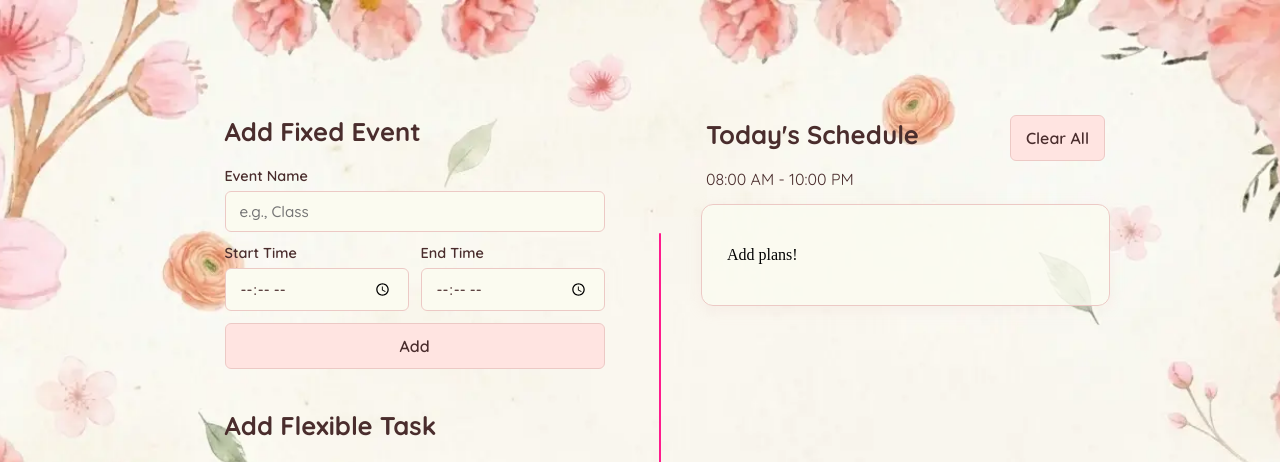
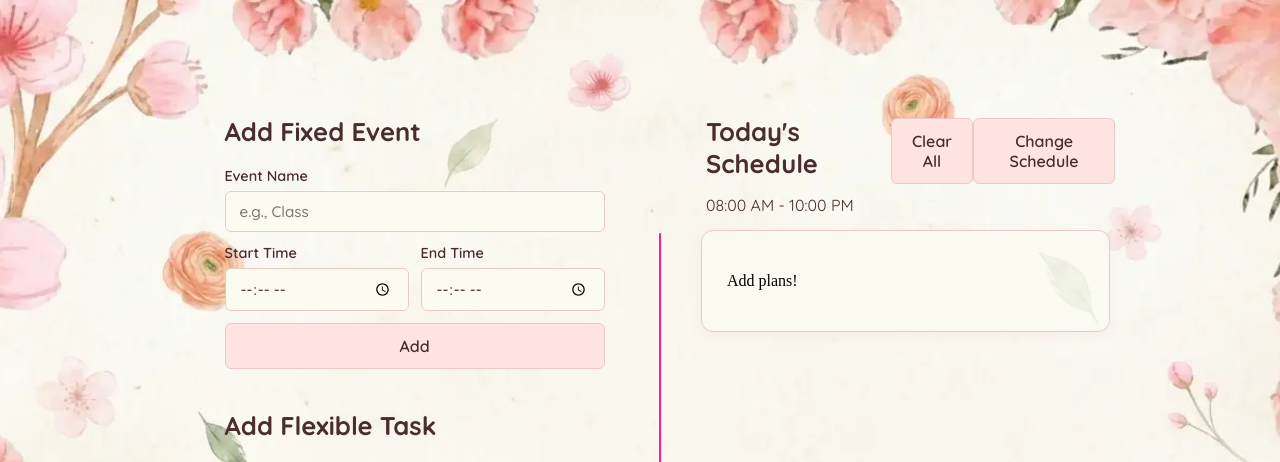
Before and after one commit to LeoFlores0/make-my-day, a Flask app: page / in a window 1280 px wide. Shown: the top 462 px of the page. Run offline with Flask 3, Linux system fonts and the light colour scheme; the visitor is signed in with stand-in values (Sample User, id 1); data that the repository does not hold is empty; some web fonts are replaced.

Commit message:
feat(templates, css): add functional Change Schedule button with redirect to main screen

```diff
--- a/app.py
+++ b/app.py
@@ -67,8 +67,8 @@ def create_schedule():
         session["active_schedule"] = name  # Auto-select the newly created schedule
     return redirect(url_for("index"))
 
-@app.route("/schedule/clear-session")
-def clear_session():
+@app.route("/schedule/return")
+def change_schedule():
     """Logs out and returns to the startup view."""
     session.pop("active_schedule", None)
     return redirect(url_for("index"))
--- a/static/css/style.css
+++ b/static/css/style.css
@@ -272,6 +272,7 @@ body {
     flex-direction: column;
     align-items: flex-start;
     padding: 0 5px 15px 5px;
+    width: 100%;
 }
 
 .timeline-header h2 {
--- a/templates/components/schedule-timeline.html
+++ b/templates/components/schedule-timeline.html
@@ -5,6 +5,11 @@
             <form method="POST" action="{{ url_for('clear_all_content') }}" class="clear-all-form">
                 <button type="submit" class="btn btn-primary" onclick="return confirm('Are you sure you want to clear all tasks?');">
                     Clear All
+                </button>
+            </form>
+            <form action="{{ url_for('change_schedule') }}" class="change-schedule-form">
+                <button type="submit" class="btn btn-primary">
+                    Change Schedule
                 </button>
             </form>
         </div>
```
